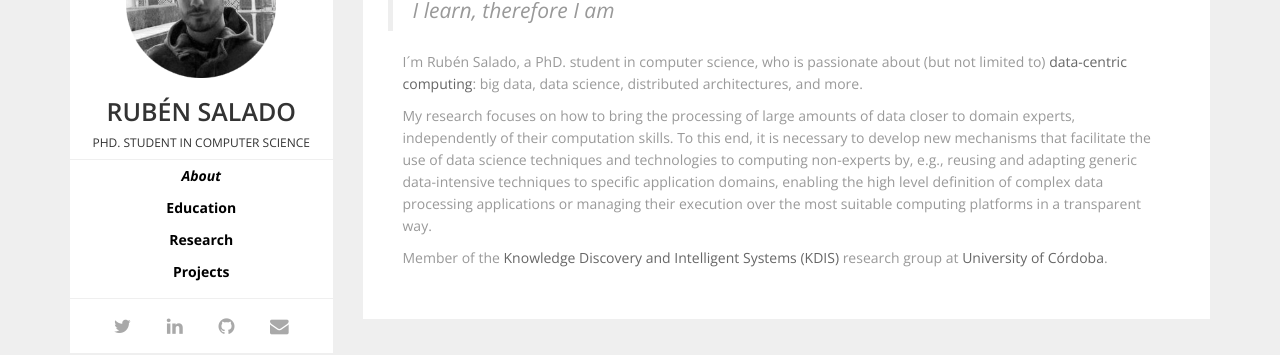
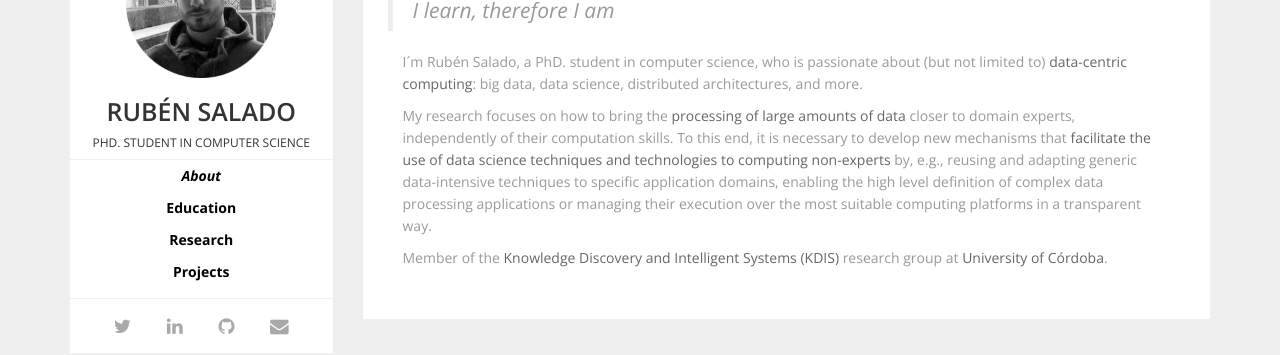
Before and after one commit to rsaladocid/personal-site, a Jekyll site: the page built from about/index.md, in a window 1280 px wide. Shown: the part 159-514 px from the top of the page. Built offline with Jekyll 4.4.1, drawn with Linux system fonts in a browser that asks for light colours.

Commit message:
Highlight key concepts

```diff
--- a/_includes/whoiam.html
+++ b/_includes/whoiam.html
@@ -12,7 +12,7 @@
             </div>
 
             <div class="col-md-12">
-                <p>My research focuses on how to bring the processing of large amounts of data closer to domain experts, independently of their computation skills. To this end, it is necessary to develop new mechanisms that facilitate the use of data science techniques and technologies to computing non-experts by, e.g., reusing and adapting generic data-intensive techniques to specific application domains, enabling the high level definition of complex data processing applications or managing their execution over the most suitable computing platforms in a transparent way.</p>
+                <p>My research focuses on how to bring the <span class="highlight">processing of large amounts of data</span> closer to domain experts, independently of their computation skills. To this end, it is necessary to develop new mechanisms that <span class="highlight">facilitate the use of data science techniques and technologies to computing non-experts</span> by, e.g., reusing and adapting generic data-intensive techniques to specific application domains, enabling the high level definition of complex data processing applications or managing their execution over the most suitable computing platforms in a transparent way.</p>
             </div>
 
             <div class="col-md-12">
```
